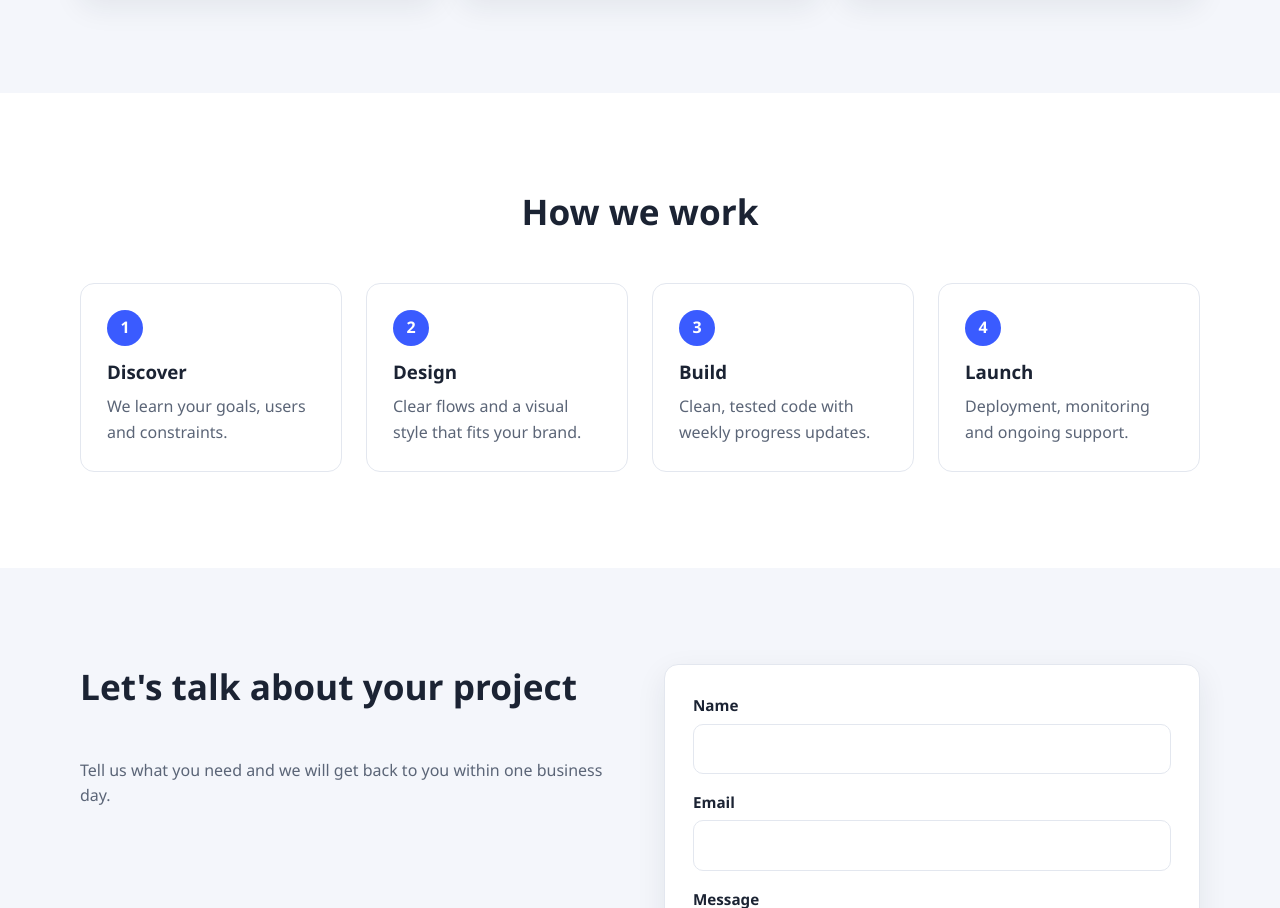
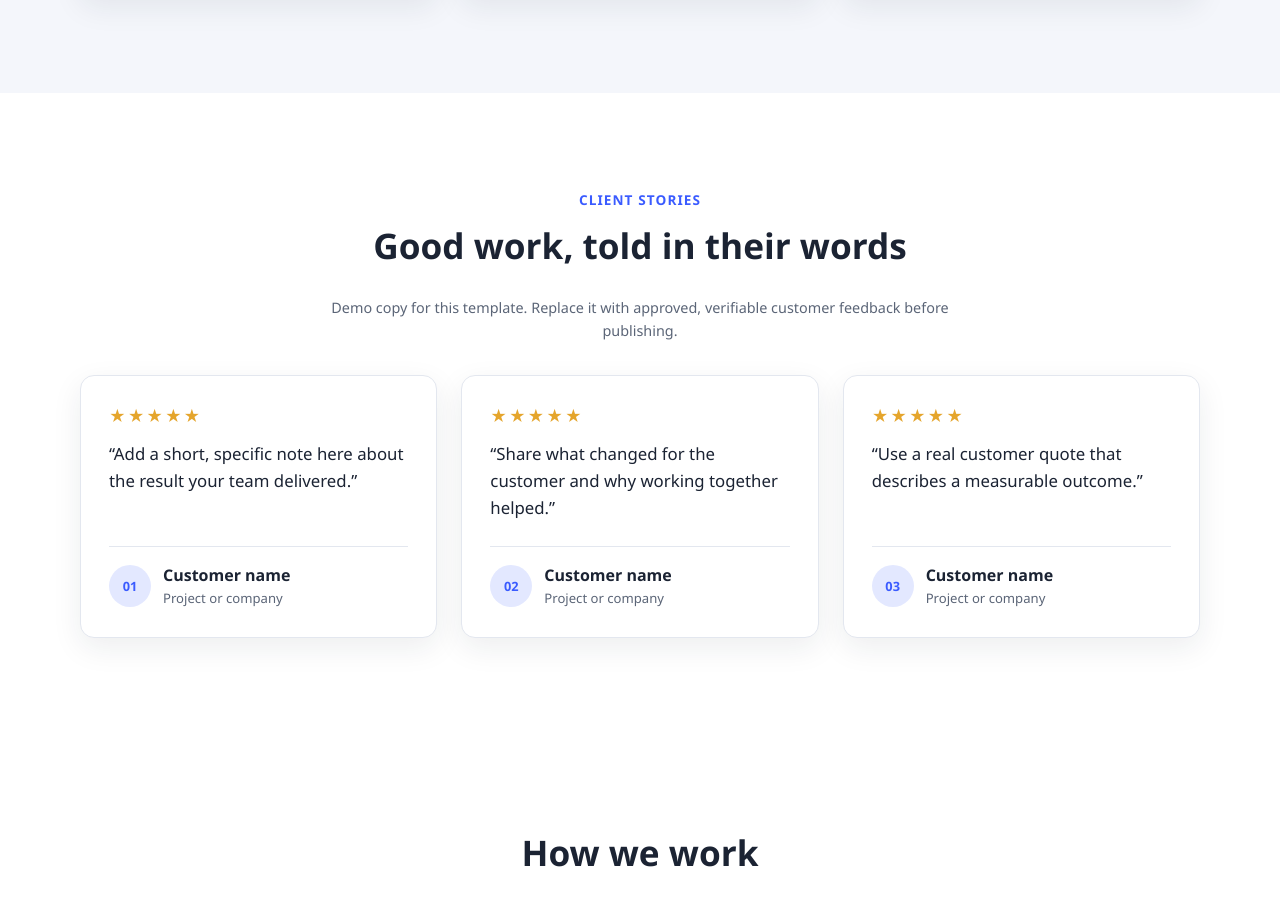
Before and after one commit to WebAraHQ/business-landing-template, a plain HTML site: page index.html in a window 1280 px wide. Shown: the part 1892-2800 px from the top of the page. Drawn offline with Linux system fonts and the light colour scheme.

Commit message:
Add bilingual testimonial section

```diff
--- a/index.html
+++ b/index.html
@@ -14,6 +14,7 @@
       <nav class="nav" id="nav" aria-label="Main">
         <a href="#services" data-i18n="nav.services">Services</a>
         <a href="#work" data-i18n="nav.work">Work</a>
+        <a href="#testimonials" data-i18n="nav.testimonials">Testimonials</a>
         <a href="#process" data-i18n="nav.process">Process</a>
         <a href="#contact" data-i18n="nav.contact">Contact</a>
       </nav>
@@ -82,6 +83,31 @@
       </div>
     </section>
 
+    <section class="section" id="testimonials">
+      <div class="container">
+        <p class="eyebrow testimonials__eyebrow" data-i18n="testimonials.eyebrow">Client stories</p>
+        <h2 data-i18n="testimonials.title">Good work, told in their words</h2>
+        <p class="testimonials__note" data-i18n="testimonials.note">Demo copy for this template. Replace it with approved, verifiable customer feedback before publishing.</p>
+        <div class="grid grid--3 testimonials__grid">
+          <article class="testimonial card reveal">
+            <div class="testimonial__stars" aria-label="5 out of 5 stars">★★★★★</div>
+            <blockquote data-i18n="testimonials.quote1">“Add a short, specific note here about the result your team delivered.”</blockquote>
+            <div class="testimonial__author"><span class="testimonial__avatar" aria-hidden="true">01</span><span><strong data-i18n="testimonials.name1">Customer name</strong><small data-i18n="testimonials.role1">Project or company</small></span></div>
+          </article>
+          <article class="testimonial card reveal">
+            <div class="testimonial__stars" aria-label="5 out of 5 stars">★★★★★</div>
+            <blockquote data-i18n="testimonials.quote2">“Share what changed for the customer and why working together helped.”</blockquote>
+            <div class="testimonial__author"><span class="testimonial__avatar" aria-hidden="true">02</span><span><strong data-i18n="testimonials.name2">Customer name</strong><small data-i18n="testimonials.role2">Project or company</small></span></div>
+          </article>
+          <article class="testimonial card reveal">
+            <div class="testimonial__stars" aria-label="5 out of 5 stars">★★★★★</div>
+            <blockquote data-i18n="testimonials.quote3">“Use a real customer quote that describes a measurable outcome.”</blockquote>
+            <div class="testimonial__author"><span class="testimonial__avatar" aria-hidden="true">03</span><span><strong data-i18n="testimonials.name3">Customer name</strong><small data-i18n="testimonials.role3">Project or company</small></span></div>
+          </article>
+        </div>
+      </div>
+    </section>
+
     <section class="section" id="process">
       <div class="container">
         <h2 data-i18n="process.title">How we work</h2>
--- a/script.js
+++ b/script.js
@@ -26,6 +26,18 @@ const translations = {
     'work.p1': 'فروشگاه اینترنتی طلا',
     'work.p2': 'سامانه رزرو تور',
     'work.p3': 'دستیار خرید هوشمند',
+    'testimonials.eyebrow': 'تجربه مشتریان',
+    'testimonials.title': 'نتیجه خوب، از زبان مشتریان',
+    'testimonials.note': 'متن‌های نمایشی این قالب هستند؛ پیش از انتشار، آن‌ها را با بازخورد واقعی و تأییدشده مشتریان جایگزین کنید.',
+    'testimonials.quote1': '«اینجا یک جمله کوتاه و مشخص درباره نتیجه‌ای که برای مشتری ساخته‌اید بنویسید.»',
+    'testimonials.quote2': '«توضیح دهید چه چیزی برای مشتری تغییر کرد و همکاری شما چه کمکی کرد.»',
+    'testimonials.quote3': '«از نقل‌قول واقعی مشتری استفاده کنید که نتیجه‌ای قابل سنجش را بیان کند.»',
+    'testimonials.name1': 'نام مشتری',
+    'testimonials.name2': 'نام مشتری',
+    'testimonials.name3': 'نام مشتری',
+    'testimonials.role1': 'نام پروژه یا شرکت',
+    'testimonials.role2': 'نام پروژه یا شرکت',
+    'testimonials.role3': 'نام پروژه یا شرکت',
     'process.title': 'روند کار ما',
     'process.s1': 'شناخت',
     'process.s1t': 'اهداف، کاربران و محدودیت‌های شما را می‌شناسیم.',
--- a/styles.css
+++ b/styles.css
@@ -86,6 +86,17 @@ h2 { font-size: clamp(1.6rem, 3vw, 2.2rem); text-align: center; margin-bottom: 1
 .project__img--c { background: linear-gradient(135deg, #a46bff, #ff6bb5); }
 .project.is-hidden { display: none; }
 
+/* Testimonials */
+.testimonials__eyebrow { display: table; margin: 0 auto 12px; }
+.testimonials__note { max-width: 650px; margin: -20px auto 32px; text-align: center; color: var(--muted); font-size: .9rem; }
+.testimonial { display: flex; flex-direction: column; min-height: 260px; }
+.testimonial__stars { color: #e5a52c; letter-spacing: .12em; margin-bottom: 12px; }
+.testimonial blockquote { flex: 1; margin: 0 0 24px; font-size: 1.05rem; font-weight: 500; }
+.testimonial__author { display: flex; align-items: center; gap: 12px; padding-top: 16px; border-top: 1px solid var(--border); }
+.testimonial__avatar { display: grid; place-items: center; width: 42px; height: 42px; border-radius: 50%; background: color-mix(in srgb, var(--primary) 14%, var(--card)); color: var(--primary); font-size: .8rem; font-weight: 700; }
+.testimonial__author strong, .testimonial__author small { display: block; }
+.testimonial__author small { color: var(--muted); font-size: .82rem; }
+
 /* Process */
 .steps { list-style: none; padding: 0; margin: 0; display: grid; grid-template-columns: repeat(4, 1fr); gap: 24px; }
 .steps li { background: var(--card); border: 1px solid var(--border); border-radius: var(--radius); padding: 26px; }
```
Also changed, not shown: 1 other file.
